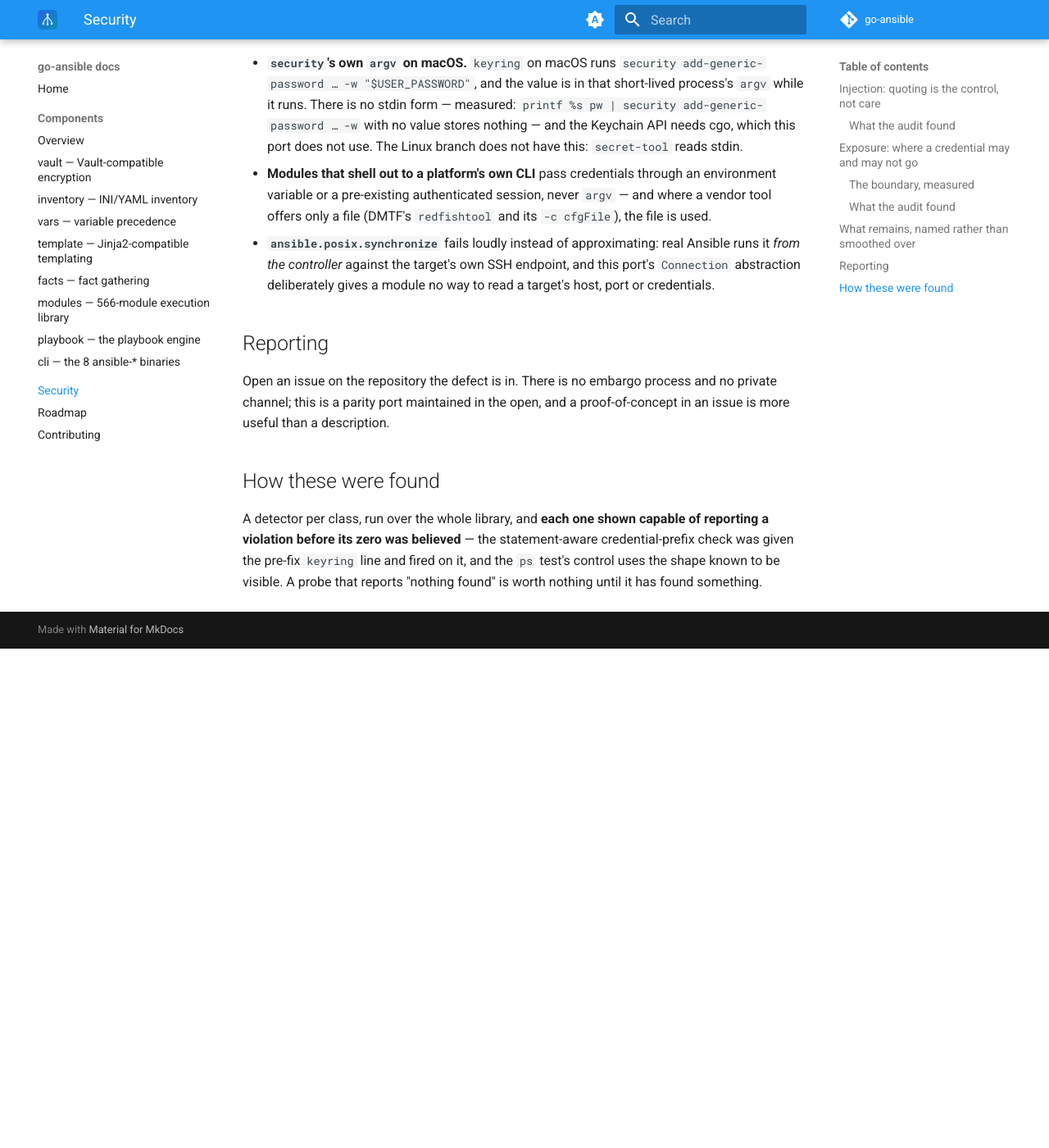
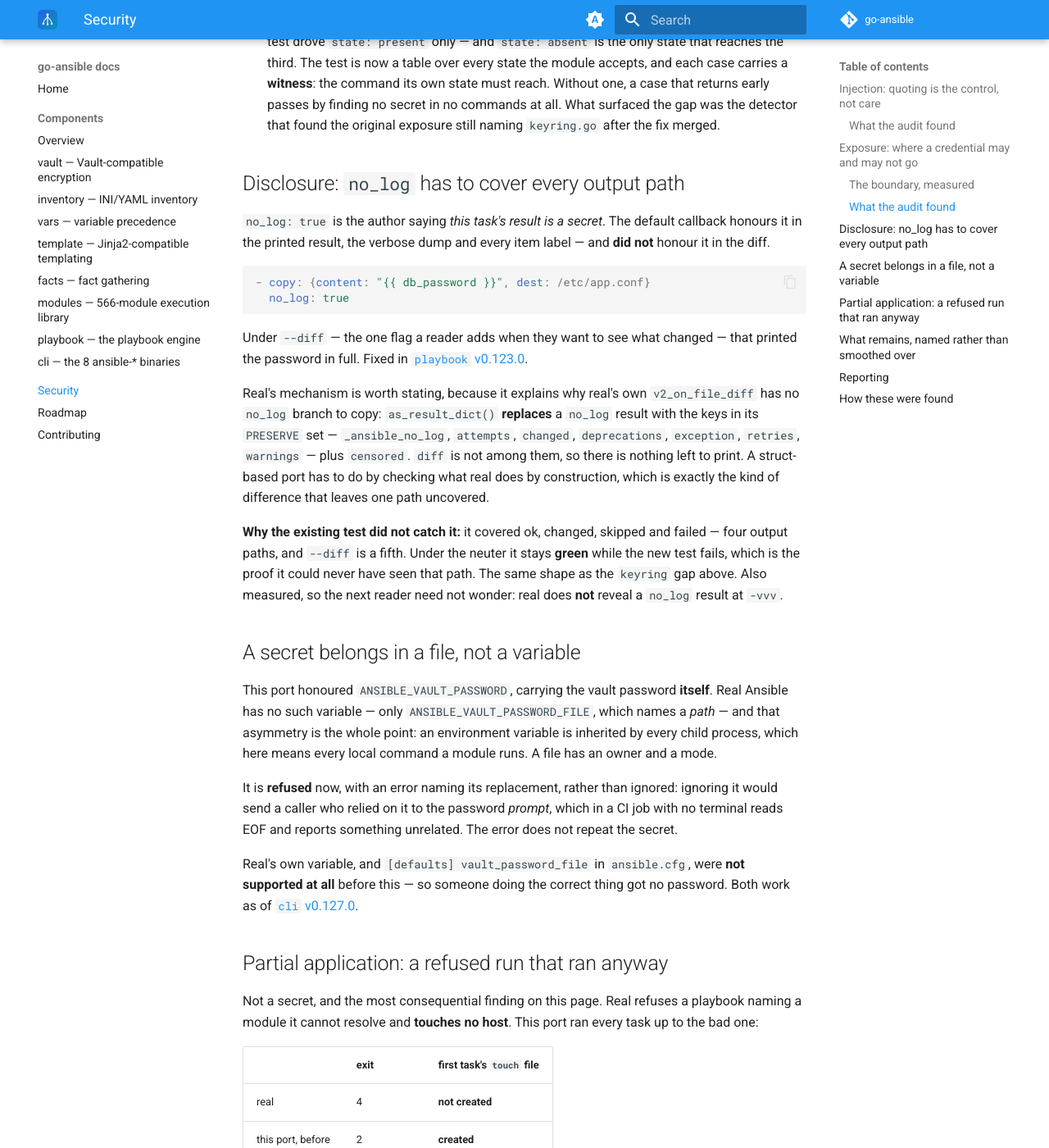
Before and after one commit to go-ansible/docs, an MkDocs documentation site: the page built from docs/security.md, in a window 1280 px wide and 1400 px high, scrolled down 2307 px. Shown: the whole window at 82% size. Built offline with MkDocs 1.6.1 and Material for MkDocs 9.7.7, drawn with Linux system fonts in a browser that asks for light colours; the version menu is left out; before the commit the page ends 3098 px from its top, so only the background shows below that; some of the changed text lies outside the part shown.

Commit message:
Security: three more findings, from auditing the rest of the stack (#67)
The page covered the module library. Extending the audit to playbook,
cli and vault found three more, and two of them are new CLASSES rather
than new instances:

- Disclosure. no_log: true printed the secret in full under --diff. The
  default callback honoured it in the printed result, the verbose dump
  and every item label, and not in the diff loop. Real strips the diff
  key from a no_log result before its callback sees it, which is why
  real's own v2_on_file_diff has no no_log branch to copy -- a
  struct-based port has to do by checking what real does by
  construction, and that is where a path gets missed.
- Partial application, which is the most consequential thing on the
  page and is not about secrets at all. Real refuses a playbook naming
  an unresolvable module and touches no host; this port ran every task
  up to the bad one, so a typo in task 5 applied tasks 1 through 4 for
  real.
- A vault password honoured from ANSIBLE_VAULT_PASSWORD, a variable real
  has no equivalent of -- an environment variable is inherited by every
  child process, which here is every local command a module runs, where
  real's _FILE variable names a path with an owner and a mode. Refused
  now, and real's own variable implemented, since it was not supported
  at all.

The "how these were found" section now records that two probes were
WRONG the first time, in the same way: one matched a canary in the shell
that had written the probe file, one matched a source line real's error
message quoted back. Both were settled by a witness an output stream
cannot fabricate -- a runtime-generated value, and a file on disk.

Co-authored-by: Claude Opus 5 <noreply@anthropic.com>

````diff
--- a/docs/security.md
+++ b/docs/security.md
@@ -9,6 +9,14 @@ audited, and what remains unsolved and why.
   command rather than being an argument to it.
 - **Exposure** — a credential ending up somewhere another local user can read
   it, most often a process's own `argv`, which `ps` prints to anyone.
+
+Two more came out of auditing the rest of the stack rather than the module
+library, and they are on this page because they have the same consequence:
+
+- **Disclosure** — a secret the playbook author explicitly asked to hide
+  (`no_log`) reaching the screen anyway, through an output path nobody checked.
+- **Partial application** — a run that was going to be refused doing part of its
+  work first. Not a secret at all; it changes machines, which is worse.
 
 ## Injection: quoting is the control, not care
 
@@ -94,6 +102,77 @@ Two things that fix taught, both kept here because they generalise:
   no secret in no commands at all. What surfaced the gap was the detector that
   found the original exposure still naming `keyring.go` after the fix merged.
 
+## Disclosure: `no_log` has to cover every output path
+
+`no_log: true` is the author saying *this task's result is a secret*. The
+default callback honours it in the printed result, the verbose dump and every
+item label — and **did not** honour it in the diff.
+
+```yaml
+- copy: {content: "{{ db_password }}", dest: /etc/app.conf}
+  no_log: true
+```
+
+Under `--diff` — the one flag a reader adds when they want to see what
+changed — that printed the password in full. Fixed in
+[`playbook` v0.123.0](https://github.com/go-ansible/playbook/releases/tag/v0.123.0).
+
+Real's mechanism is worth stating, because it explains why real's own
+`v2_on_file_diff` has no `no_log` branch to copy: `as_result_dict()` **replaces**
+a `no_log` result with the keys in its `PRESERVE` set — `_ansible_no_log`,
+`attempts`, `changed`, `deprecations`, `exception`, `retries`, `warnings` — plus
+`censored`. `diff` is not among them, so there is nothing left to print. A
+struct-based port has to do by checking what real does by construction, which is
+exactly the kind of difference that leaves one path uncovered.
+
+**Why the existing test did not catch it:** it covered ok, changed, skipped and
+failed — four output paths, and `--diff` is a fifth. Under the neuter it stays
+**green** while the new test fails, which is the proof it could never have seen
+that path. The same shape as the `keyring` gap above. Also measured, so the next
+reader need not wonder: real does **not** reveal a `no_log` result at `-vvv`.
+
+## A secret belongs in a file, not a variable
+
+This port honoured `ANSIBLE_VAULT_PASSWORD`, carrying the vault password
+**itself**. Real Ansible has no such variable — only
+`ANSIBLE_VAULT_PASSWORD_FILE`, which names a *path* — and that asymmetry is the
+whole point: an environment variable is inherited by every child process, which
+here means every local command a module runs. A file has an owner and a mode.
+
+It is **refused** now, with an error naming its replacement, rather than ignored:
+ignoring it would send a caller who relied on it to the password *prompt*, which
+in a CI job with no terminal reads EOF and reports something unrelated. The error
+does not repeat the secret.
+
+Real's own variable, and `[defaults] vault_password_file` in `ansible.cfg`, were
+**not supported at all** before this — so someone doing the correct thing got no
+password. Both work as of
+[`cli` v0.127.0](https://github.com/go-ansible/cli/releases/tag/v0.127.0).
+
+## Partial application: a refused run that ran anyway
+
+Not a secret, and the most consequential finding on this page. Real refuses a
+playbook naming a module it cannot resolve and **touches no host**. This port ran
+every task up to the bad one:
+
+| | exit | first task's `touch` file |
+|---|---|---|
+| real | 4 | **not created** |
+| this port, before | 2 | **created** |
+
+So a **typo in task 5 applied tasks 1 through 4 for real**, then failed. Fixed in
+[`playbook` v0.124.0](https://github.com/go-ansible/playbook/releases/tag/v0.124.0),
+which refuses before the first play: a plain task, inside `block`/`rescue`/
+`always`, in a handler, a bad collection prefix, and a role's tasks. A file pulled
+in at run time by `include_tasks` is still only checked where it runs — real
+refuses those too, and that gap is named rather than papered over. A templated
+module name is left alone, because real accepts it.
+
+The first probe for this reported the opposite, and how is worth keeping: it
+looked for the first task's output in real's stdout and **found it**, because
+real's error message quotes the offending source lines — including the
+neighbouring one. A file witness is what settled it.
+
 ## What remains, named rather than smoothed over
 
 - **`security`'s own `argv` on macOS.** `keyring` on macOS runs
@@ -119,8 +198,23 @@ proof-of-concept in an issue is more useful than a description.
 
 ## How these were found
 
-A detector per class, run over the whole library, and **each one shown capable
-of reporting a violation before its zero was believed** — the statement-aware
-credential-prefix check was given the pre-fix `keyring` line and fired on it,
-and the `ps` test's control uses the shape known to be visible. A probe that
+A detector per class, run over the whole stack, and **each one shown capable of
+reporting a violation before its zero was believed** — the statement-aware
+credential-prefix check was given the pre-fix `keyring` line and fired on it;
+the `ps` test's control uses the shape known to be visible; the `no_log` test's
+control is the same task *without* `no_log`, and it is fatal, because the secret
+being absent is equally satisfied by a diff that never rendered. A probe that
 reports "nothing found" is worth nothing until it has found something.
+
+Three of the findings on this page were measured **against the real binary
+running beside this one**, which is the only way some of them could have been
+seen at all: that real strips `diff` from a `no_log` result, that real ignores
+`ANSIBLE_VAULT_PASSWORD` and reads `ANSIBLE_VAULT_PASSWORD_FILE`, and that real
+refuses an unresolvable module before touching a host. None of the three is
+documented behaviour anyone would think to look up.
+
+And two of the probes were **wrong the first time**, in the same way: they read
+something other than what they meant to. One matched a canary in the shell that
+had *written the probe file*; one matched a source line real's error message
+*quoted back*. Both were settled by a witness that an output stream cannot
+fabricate — a runtime-generated value, and a file on disk.
````
Also changed, not shown: docs/index.md (+7 -4 lines).
